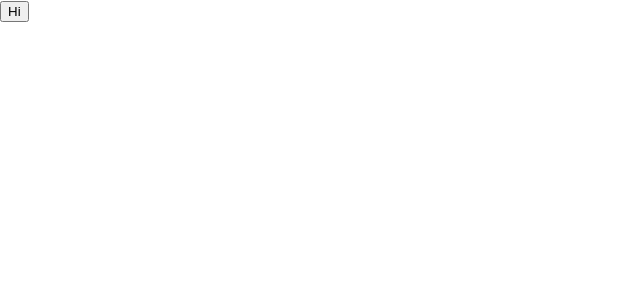
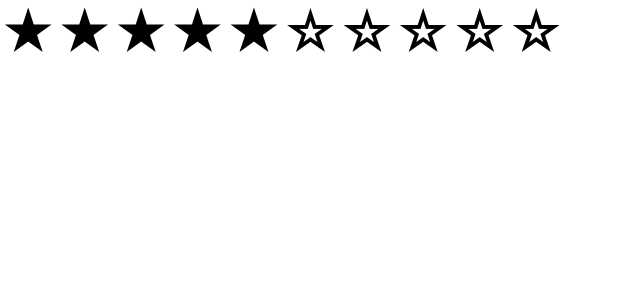
Before and after one commit to limdumb/React-Study, a React (Create React App) app: page /reting in a window 1280 px wide. Shown: the top 300 px of the page, without its empty margins (0-640 px from the left). Built offline with nearby package versions, Linux system fonts and the light colour scheme.

Commit message:
전/후 별들 노출

```diff
--- a/src/Components/Reting.jsx
+++ b/src/Components/Reting.jsx
@@ -1,8 +1,25 @@
+import styled from "styled-components";
 
-
+const EmptyStar = styled.span `
+  font-size: 54px;
+`
+const BlackStar = styled.span `
+  font-size: 54px;
+`
 export default function Reting() {
 
   return (
-    <button>Hi</button>
+    <>
+      <BlackStar>★</BlackStar>
+      <BlackStar>★</BlackStar>
+      <BlackStar>★</BlackStar>
+      <BlackStar>★</BlackStar>
+      <BlackStar>★</BlackStar>
+      <EmptyStar>☆</EmptyStar>
+      <EmptyStar>☆</EmptyStar>
+      <EmptyStar>☆</EmptyStar>
+      <EmptyStar>☆</EmptyStar>
+      <EmptyStar>☆</EmptyStar>
+    </>
   );
 }
```
